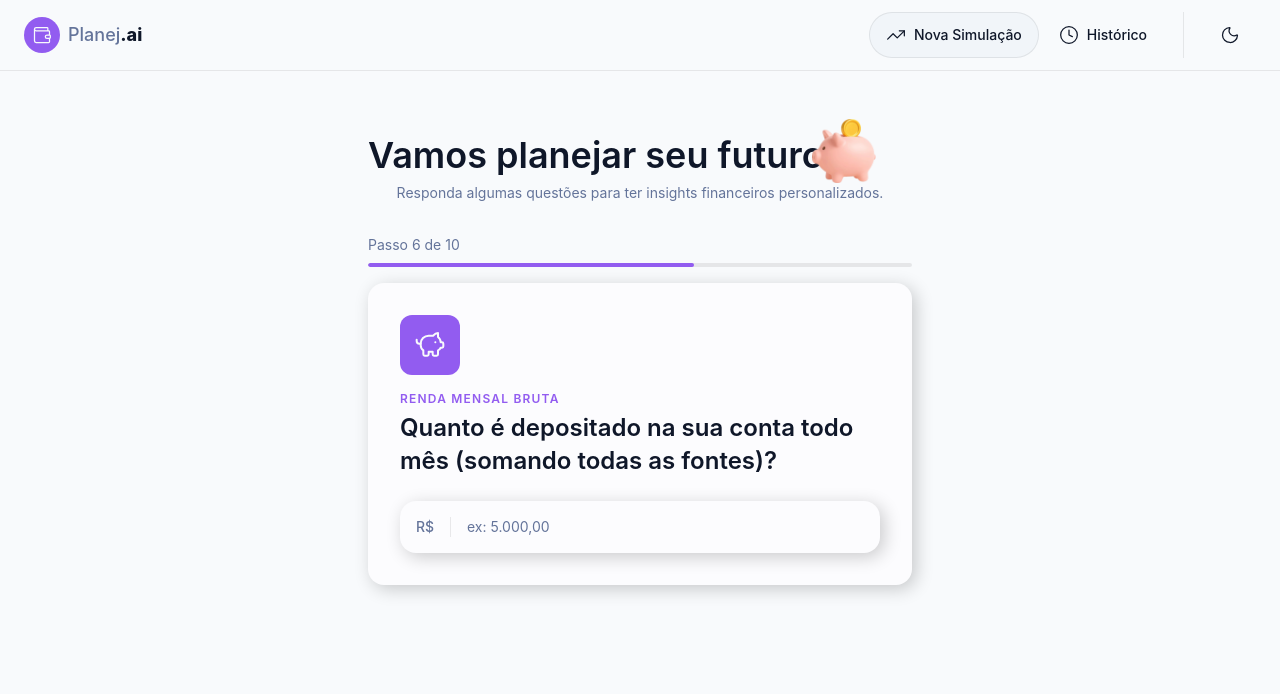
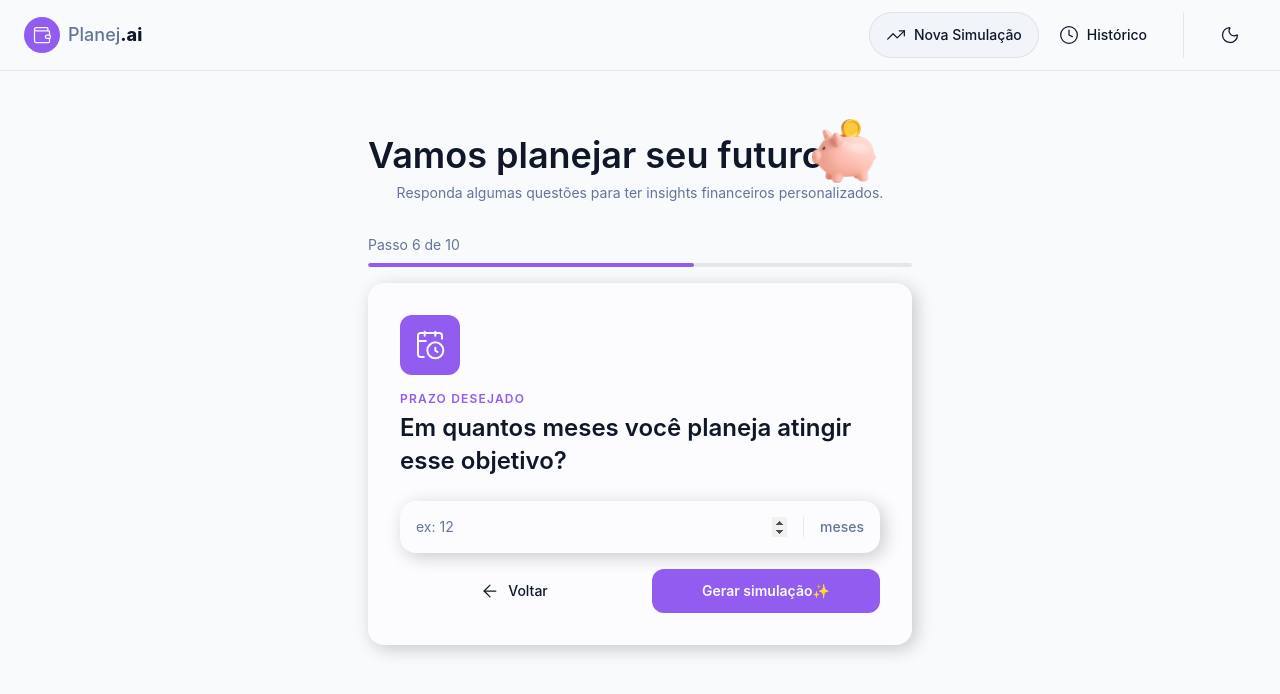
Before and after one commit to enfarias/planejai, a React (Vite) app: page / in a window 1280 px wide. Shown: the top 694 px of the page. Built offline with nearby package versions, Linux system fonts and the light colour scheme.

Commit message:
feat: criando a interface básica do FormStep

```diff
--- a/src/components/features/Simulation/Form.tsx
+++ b/src/components/features/Simulation/Form.tsx
@@ -1,22 +1,15 @@
-import { PiggyBank } from 'lucide-react'
+import { simulationFormSteps } from '@/data/simulation'
 
 import { FormStep } from './FormStep'
 import { StepProgress } from './Progress'
 
 export const SimulationForm = () => {
+  const currentStep = simulationFormSteps[5]
+
   return (
     <>
       <StepProgress currentStep={6} totalSteps={10} />
-      <FormStep
-        icon={PiggyBank}
-        title="Renda mensal bruta"
-        question="Quanto é depositado na sua conta todo mês (somando todas as fontes)?"
-        inputProps={{
-          type: 'text',
-          placeholder: 'ex: 5.000,00',
-          prefix: 'R$',
-        }}
-      />
+      <FormStep key={currentStep.id} {...currentStep} />
     </>
   )
 }
--- a/src/components/features/Simulation/FormStep.tsx
+++ b/src/components/features/Simulation/FormStep.tsx
@@ -1,5 +1,6 @@
-import type { LucideIcon } from 'lucide-react'
+import { ArrowLeft, ArrowRight, type LucideIcon } from 'lucide-react'
 
+import { Button } from '@/components/shared/Button'
 import { Input, type InputProps } from '@/components/shared/Input'
 
 interface FormStepProps {
@@ -7,6 +8,10 @@ interface FormStepProps {
   title: string
   question: string
   inputProps: InputProps
+  submitButtonProps?: {
+    label?: string
+    emojiIcon?: string
+  }
 }
 
 export function FormStep({
@@ -14,6 +19,7 @@ export function FormStep({
   title,
   question,
   inputProps,
+  submitButtonProps,
 }: FormStepProps) {
   return (
     <div className="bg-card rounded-2xl p-6 shadow-[4px_4px_18px_0px_rgba(0,0,0,0.2)] sm:p-8">
@@ -28,6 +34,26 @@ export function FormStep({
       </h3>
       <form className="flex flex-col gap-4">
         <Input {...inputProps} />
+        <div className="flex flex-col gap-3 sm:flex-row sm:gap-6">
+          <Button
+            type="button"
+            // onClick={onBack}
+            variant="ghost"
+            icon={ArrowLeft}
+            className="order-2 flex-1 justify-center rounded-xl py-3 sm:order-1"
+          >
+            Voltar
+          </Button>
+          <Button
+            type="submit"
+            variant="primary"
+            icon={!submitButtonProps ? ArrowRight : undefined}
+            className="order-1 flex-1 sm:order-2"
+          >
+            {submitButtonProps?.label ?? 'Próximo'}
+            {submitButtonProps?.emojiIcon}
+          </Button>
+        </div>
       </form>
     </div>
   )
--- /dev/null
+++ b/src/data/simulation.ts
@@ -0,0 +1,87 @@
+import {
+  CalendarClock,
+  CreditCard,
+  Goal,
+  Landmark,
+  PiggyBank,
+  Wallet,
+} from 'lucide-react'
+
+import type { FormStepProps } from '../components/features/Simulation/FormStep'
+
+export const simulationFormSteps: FormStepProps[] = [
+  {
+    id: 'income',
+    icon: PiggyBank,
+    title: 'Renda mensal bruta',
+    question:
+      'Quanto é depositado na sua conta todo mês (somando todas as fontes)?',
+    inputProps: {
+      placeholder: 'ex: 5.000,00',
+      prefix: 'R$',
+      maxLength: 12,
+    },
+  },
+  {
+    id: 'expenses',
+    icon: CreditCard,
+    title: 'Custos fixos de vida',
+    question:
+      'Quanto você gasta mensalmente com custos fixos (aluguel, contas, etc)?',
+    inputProps: {
+      placeholder: 'ex: 2.000,00',
+      prefix: 'R$',
+      maxLength: 12,
+    },
+  },
+  {
+    id: 'debts',
+    icon: Landmark,
+    title: 'Dívidas / parcelas',
+    question:
+      'Você tem algum valor comprometido com parcelas ou empréstimos mensalmente?',
+    inputProps: {
+      placeholder: 'ex: 500,00',
+      prefix: 'R$',
+      maxLength: 12,
+    },
+  },
+  {
+    id: 'goalName',
+    icon: Goal,
+    title: 'Nome da meta',
+    question: 'Qual o objetivo que você deseja alcançar?',
+    inputProps: {
+      placeholder: 'ex: Viagem para o Japão',
+      maxLength: 50,
+    },
+  },
+  {
+    id: 'goalAmount',
+    icon: Wallet,
+    title: 'Custo da meta',
+    question: 'Quanto custa realizar esse sonho?',
+    inputProps: {
+      placeholder: 'ex: 15.000,00',
+      prefix: 'R$',
+      maxLength: 12,
+    },
+  },
+  {
+    id: 'goalDeadline',
+    icon: CalendarClock,
+    title: 'Prazo desejado',
+    question: 'Em quantos meses você planeja atingir esse objetivo?',
+    inputProps: {
+      type: 'number',
+      placeholder: 'ex: 12',
+      suffix: 'meses',
+      min: 1,
+      max: 120,
+    },
+    submitButtonProps: {
+      label: 'Gerar simulação',
+      emojiIcon: '✨',
+    },
+  },
+]
```
